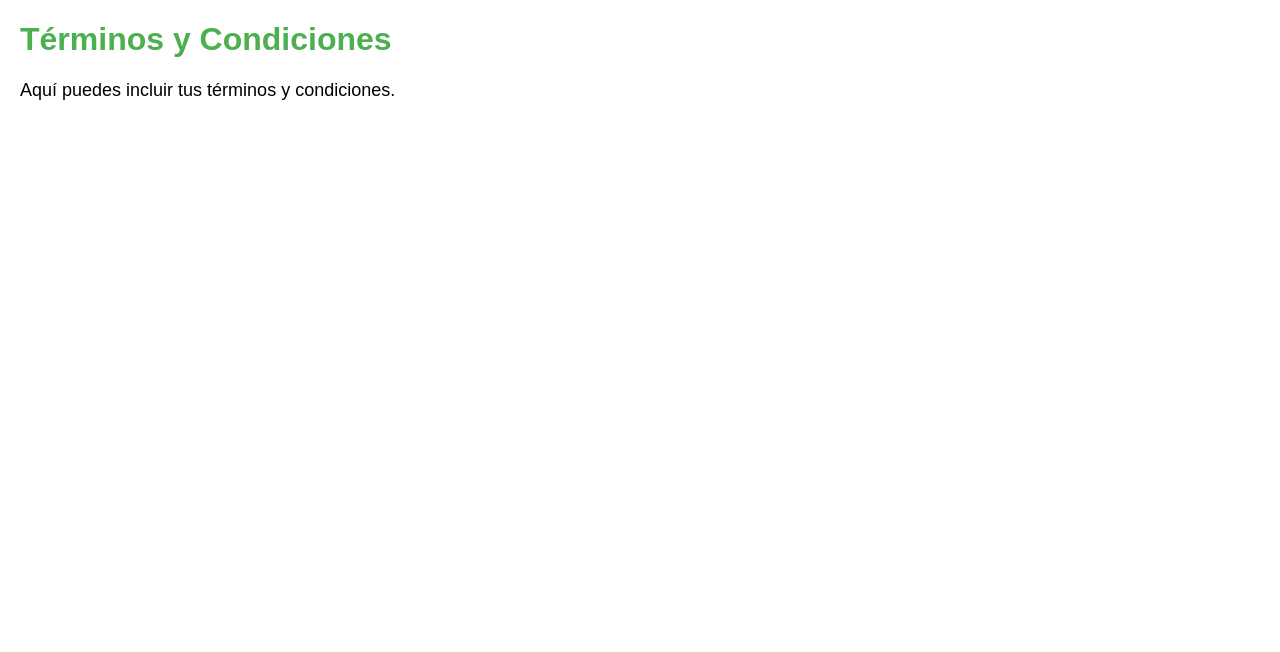
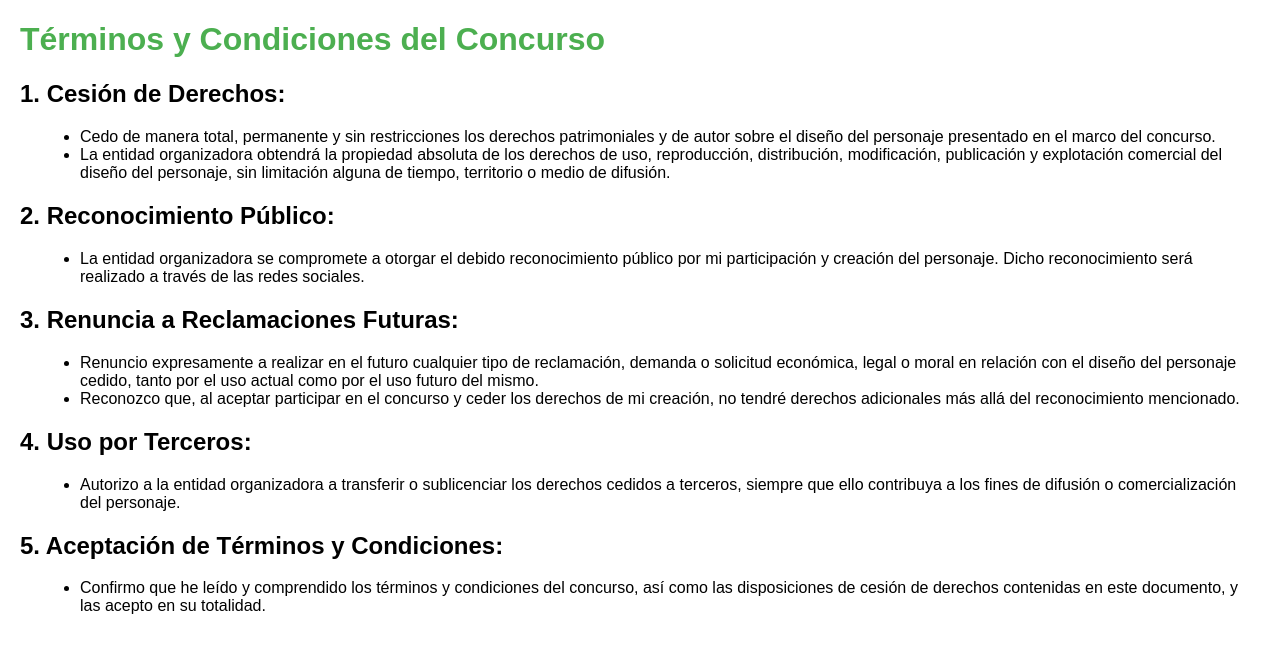
Before and after one commit to CasadelaDiabetes/concurso-de-diseno-de-personaje, a plain HTML site: page index.html in a window 1280 px wide. Drawn offline with Linux system fonts and the light colour scheme.

Commit message:
Update index.html

```diff
--- a/index.html
+++ b/index.html
@@ -12,13 +12,48 @@
         h1 {
             color: #4CAF50;
         }
+        h2 {
+            font-size: 24px;
+            margin-top: 20px;
+        }
         p {
             font-size: 18px;
+            margin: 10px 0;
+        }
+        ul {
+            margin-left: 20px;
+            list-style-type: disc;
         }
     </style>
 </head>
 <body>
-    <h1>Términos y Condiciones</h1>
-    <p>Aquí puedes incluir tus términos y condiciones.</p>
+    <h1>Términos y Condiciones del Concurso</h1>
+
+    <h2>1. Cesión de Derechos:</h2>
+    <ul>
+        <li>Cedo de manera total, permanente y sin restricciones los derechos patrimoniales y de autor sobre el diseño del personaje presentado en el marco del concurso.</li>
+        <li>La entidad organizadora obtendrá la propiedad absoluta de los derechos de uso, reproducción, distribución, modificación, publicación y explotación comercial del diseño del personaje, sin limitación alguna de tiempo, territorio o medio de difusión.</li>
+    </ul>
+
+    <h2>2. Reconocimiento Público:</h2>
+    <ul>
+        <li>La entidad organizadora se compromete a otorgar el debido reconocimiento público por mi participación y creación del personaje. Dicho reconocimiento será realizado a través de las redes sociales.</li>
+    </ul>
+
+    <h2>3. Renuncia a Reclamaciones Futuras:</h2>
+    <ul>
+        <li>Renuncio expresamente a realizar en el futuro cualquier tipo de reclamación, demanda o solicitud económica, legal o moral en relación con el diseño del personaje cedido, tanto por el uso actual como por el uso futuro del mismo.</li>
+        <li>Reconozco que, al aceptar participar en el concurso y ceder los derechos de mi creación, no tendré derechos adicionales más allá del reconocimiento mencionado.</li>
+    </ul>
+
+    <h2>4. Uso por Terceros:</h2>
+    <ul>
+        <li>Autorizo a la entidad organizadora a transferir o sublicenciar los derechos cedidos a terceros, siempre que ello contribuya a los fines de difusión o comercialización del personaje.</li>
+    </ul>
+
+    <h2>5. Aceptación de Términos y Condiciones:</h2>
+    <ul>
+        <li>Confirmo que he leído y comprendido los términos y condiciones del concurso, así como las disposiciones de cesión de derechos contenidas en este documento, y las acepto en su totalidad.</li>
+    </ul>
 </body>
 </html>
```
